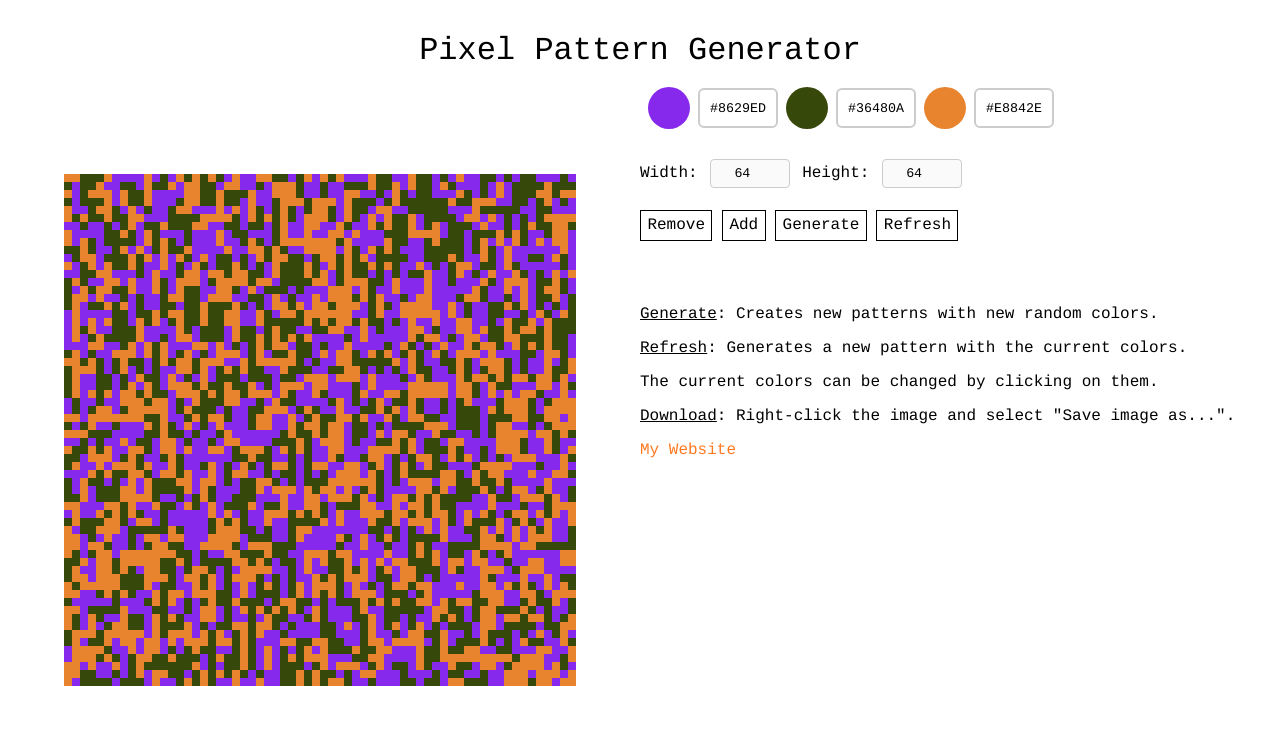
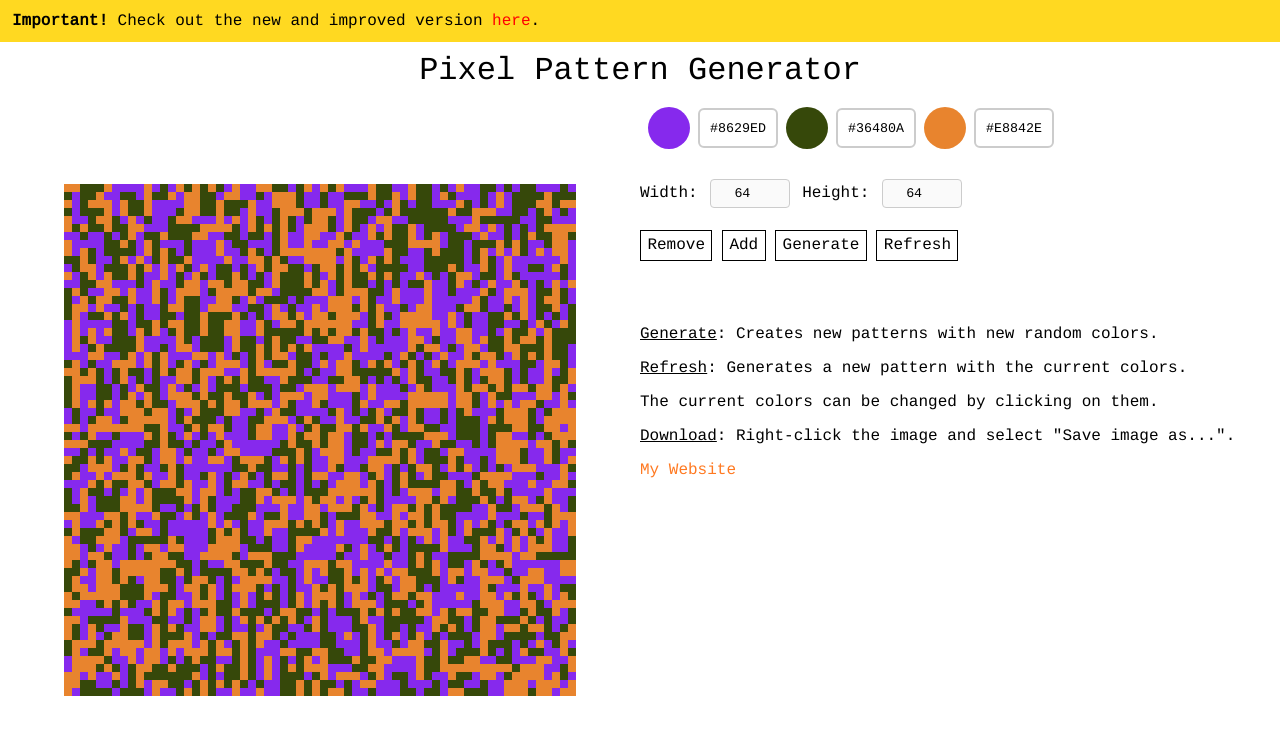
Before and after one commit to CovorSorin/pixel-patterns, a plain HTML site: page index.html in a window 1280 px wide. Drawn offline with nearby package versions, Linux system fonts and the light colour scheme.

Commit message:
Added deprecation warning

```diff
--- a/index.html
+++ b/index.html
@@ -27,6 +27,10 @@
 </head>
 
 <body>
+    <div class="new-version">
+        <b>Important!</b> Check out the new and improved version <a href="https://pigmentsapp.com/pixel-patterns">here</a>.
+    </div>
+
     <div class="container">
         <div class="header">
             <p>Pixel Pattern Generator</p>
--- a/stylesheets/style.css
+++ b/stylesheets/style.css
@@ -34,7 +34,7 @@ canvas {
     height: 100%;
 }
 
-.container>div {
+.container > div {
     width: 100%;
     height: 100%;
 }
@@ -42,6 +42,7 @@ canvas {
 .header {
     width: 100%;
     height: 60px !important;
+    margin-top: 20px;
 }
 
 .header p {
@@ -67,9 +68,7 @@ canvas {
     justify-content: center;
 }
 
-.right {}
-
-.right>div {
+.right > div {
     margin-top: 1.2em;
 }
 
@@ -133,7 +132,7 @@ canvas {
     height: 100%;
 }
 
-.container-app>div {
+.container-app > div {
     width: 100%;
     height: 100%;
 }
@@ -176,15 +175,28 @@ a {
     cursor: pointer;
 }
 
+.new-version {
+    position: absolute;
+    background-color: rgb(255 217 33);
+    padding: 12px;
+    width: 100%;
+}
+
+.new-version a {
+    color: red !important;
+}
+
 @media only screen and (max-width: 640px) {
     .container-app {
         display: inline-block;
         width: 100%;
     }
+
     .left {
         height: auto !important;
         margin-top: 2em;
     }
+
     .right {
         padding: 1.2em;
     }
```
Also changed, not shown: 1 other file.
